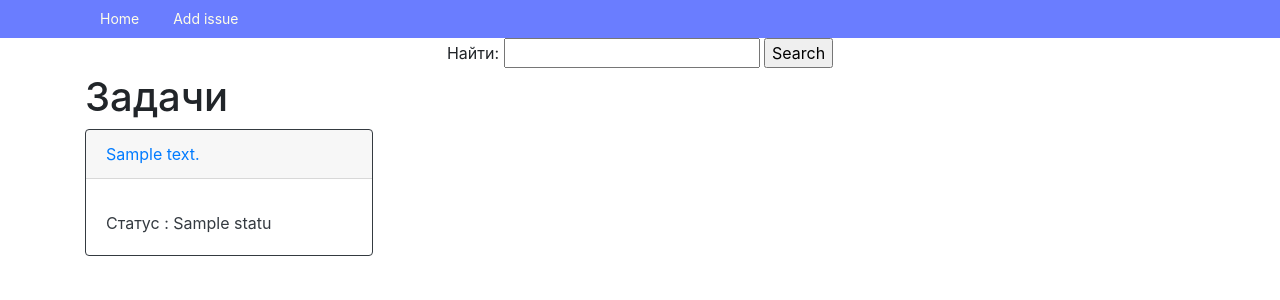
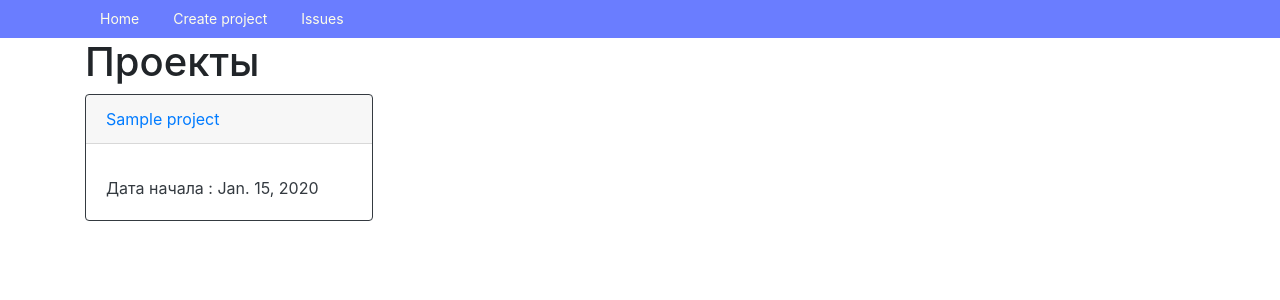
Before and after one commit to insanboss/hw_49, a Django app: page / in a window 1280 px wide. Shown: the top 300 px of the page. Run offline with Django 3.2, Linux system fonts and the light colour scheme; tables that the repository leaves empty hold one stand-in row (Sample ...); some libraries are stand-ins or nearby versions.

Commit message:
* views.py был раскидан на директорию views с созданием __init__.py * Тоже самое сделано с шаблонами * Добавлена новая модель Project * Реализован просмотр проектов * Создание проектов * Детальный просмотр проекта * Простите за такой большой коммит *_*

```diff
--- a/source/issue_tracker/urls.py
+++ b/source/issue_tracker/urls.py
@@ -16,13 +16,25 @@ Including another URLconf
 from django.contrib import admin
 from django.urls import path
 
-from tracker_app.views import Index, AddIssue, IssueView, IssueUpdate, IssueDelete
+from tracker_app.views import (
+    Index,
+    AddIssue,
+    IssueView,
+    IssueUpdate,
+    IssueDelete,
+    Index_projects,
+    Project_view,
+    Project_create,
+)
 
 urlpatterns = [
     path('admin/', admin.site.urls),
-    path('', Index.as_view(), name='index'),
-    path('issue/add/', AddIssue.as_view(), name='issue_add'),
+    path('issues', Index.as_view(), name='index'),
     path('issue/<int:pk>', IssueView.as_view(), name='issue_view'),
     path('issue/<int:pk>/update/', IssueUpdate.as_view(), name='issue_update'),
     path('issue/<int:pk>/delete/', IssueDelete.as_view(), name='issue_delete'),
+    path('', Index_projects.as_view(), name='index_projects'),
+    path('project/<int:pk>/', Project_view.as_view(), name='project_View'),
+    path('project/create/', Project_create.as_view(), name='project_create'),
+    path('project/<int:pk>/issue_create', AddIssue.as_view(), name='issue_create'),
 ]
--- a/source/tracker_app/forms.py
+++ b/source/tracker_app/forms.py
@@ -1,6 +1,6 @@
 from django import forms
 
-from tracker_app.models import Issue
+from tracker_app.models import Issue, Project
 
 
 class IssueForm(forms.ModelForm):
@@ -12,3 +12,10 @@ class IssueForm(forms.ModelForm):
 
 class SimpleSearchForm(forms.Form):
     search = forms.CharField(max_length=100, required=False, label="Найти")
+
+
+class ProjectForm(forms.ModelForm):
+
+    class Meta:
+        model = Project
+        fields = ['title', 'start_time', 'end_time', 'description']
--- a/source/tracker_app/models.py
+++ b/source/tracker_app/models.py
@@ -26,7 +26,7 @@ class Issue(BaseModel):
     status = models.ForeignKey('tracker_app.Status', on_delete=models.PROTECT, max_length=50, verbose_name='Статус')
     type = models.ManyToManyField('tracker_app.Type', related_name='issues', blank=True, verbose_name='Тип')
     project = models.ForeignKey('tracker_app.Project', related_name='project_issues', on_delete=models.CASCADE,
-                                verbose_name='Проект', default=1)
+                                verbose_name='Проект')
 
     class Meta:
         db_table = 'issues'
--- a/source/tracker_app/templates/base.html
+++ b/source/tracker_app/templates/base.html
@@ -15,7 +15,7 @@
     <nav style="position: static" class="navbar">
         <div class="container">
             <ul class="menu">
-                <li><a href="{% url 'index' %}">Home</a></li>
+                <li><a href="{% url 'index_projects' %}">Home</a></li>
                 {% block menu %}
 
                 {% endblock %}
--- a/source/tracker_app/templates/index.html
+++ b/source/tracker_app/templates/issues/index.html
@@ -1,9 +1,5 @@
 {% extends 'base.html' %}
-{% block menu %}
-    <li><a href="{% url 'issue_add' %}">Add issue</a></li>
 
-
-{% endblock %}
 
 
 {% block content %}
--- a/source/tracker_app/templates/issue_view.html
+++ b/source/tracker_app/templates/issues/issue_view.html
@@ -2,7 +2,6 @@
 
 
 {% block menu %}
-    <li><a href="{% url 'issue_add' %}">Add Product</a></li>
     <li><a href="{% url 'issue_update' issue.id %}">Update issue</a></li>
     <li><a href="{% url 'issue_delete' issue.id %}">Delete issue</a></li>
 
--- /dev/null
+++ b/source/tracker_app/templates/projects/index_projects.html
@@ -0,0 +1,27 @@
+{% extends 'base.html' %}
+{% block menu %}
+
+    <li><a href="{% url 'project_create' %}">Create project</a></li>
+    <li><a href="{% url 'index' %}">Issues</a></li>
+
+{% endblock %}
+
+
+{% block content %}
+    <div class=".bg-light">
+        <h1 class="main_title">Проекты</h1>
+
+        {% for project in projects %}
+            <div class="guest_card card border-dark mb-5" style="max-width: 18rem;">
+              <div class="card-header">
+                  <a href="{% url 'project_View' project.pk %}"><span>{{ project.title }}</span></a>
+              </div>
+              <div class="card-body text-dark">
+                <h5 class="card-title"></h5>
+                    <p class="card-text">Дата начала : {{ project.start_time }}</p>
+              </div>
+            </div>
+        {% endfor %}
+    </div>
+
+{% endblock %}
--- a/source/tracker_app/templates/issue_create.html
+++ b/source/tracker_app/templates/projects/project_create.html
@@ -1,10 +1,10 @@
 {% extends "base.html" %}
-{% block title %}Create product{% endblock %}
+{% block title %}Create project{% endblock %}
 
 {% block content %}
     <div>
-        <h1>Create issue</h1>
-        <form method="post" action="{% url "issue_add" %}">
+        <h1>Create project</h1>
+        <form method="post" action="{% url "project_create" %}">
             {% include "partial/form.html" with button_text="Create" %}
         </form>
     </div>
--- /dev/null
+++ b/source/tracker_app/views/__init__.py
@@ -0,0 +1,2 @@
+from .issues import *
+from .projects import *
--- a/source/tracker_app/views.py
+++ b/source/tracker_app/views/issues.py
@@ -1,5 +1,5 @@
 from django.shortcuts import render, redirect, get_object_or_404
-from django.views.generic import View, TemplateView, ListView
+from django.views.generic import TemplateView, ListView, CreateView
 
 # Create your views here.
 from tracker_app.forms import IssueForm, SimpleSearchForm
@@ -7,14 +7,9 @@ from tracker_app.models import Issue, Project
 from django.db.models import Q
 from django.utils.http import urlencode
 
-class Index_view(ListView):
-    template_name = 'index_projects.html'
-    context_object_name = 'projects'
-    model = Project
-    ordering = 'start_time'
 
 class Index(ListView):
-    template_name = 'index.html'
+    template_name = 'issues/index.html'
     context_object_name = 'issues'
     model = Issue
     ordering = ['-created_at']
@@ -51,29 +46,22 @@ class Index(ListView):
         return queryset
 
 
-class AddIssue(View):
+class AddIssue(CreateView):
+    model = Issue
+    template_name = 'issues/issue_create.html'
+    form_class = IssueForm
 
-    def get(self, request, **kwargs):
-        print(self.kwargs, request, kwargs)
-        form = IssueForm()
-        return render(request, 'issue_create.html', context={'form': form})
-
-    def post(self, request, **kwargs):
-        form = IssueForm(data=request.POST)
-        if form.is_valid():
-            issue = Issue.objects.create(
-                summary=form.cleaned_data.get('summary'),
-                description=form.cleaned_data.get('description'),
-                status=form.cleaned_data.get('status'),
-            )
-            issue.type.set(form.cleaned_data.get('type'))
-        else:
-            return render(request, 'issue_create.html', context={'form': form})
-        return redirect('issue_view', pk=issue.id)
+    def form_valid(self, form):
+        project = get_object_or_404(Project, pk=self.kwargs.get('pk'))
+        issue = form.save(commit=False)
+        issue.project = project
+        issue.save()
+        form.save_m2m()
+        return redirect('project_View', pk=project.pk)
 
 
 class IssueView(TemplateView):
-    template_name = 'issue_view.html'
+    template_name = 'issues/issue_view.html'
 
     def get_context_data(self, **kwargs):
         issue = get_object_or_404(Issue, pk=kwargs['pk'])
@@ -83,7 +71,7 @@ class IssueView(TemplateView):
 
 
 class IssueUpdate(TemplateView):
-    template_name = 'issue_update.html'
+    template_name = 'issues/issue_update.html'
 
     def get(self, request, **kwargs):
         print(self.kwargs, request, kwargs)
@@ -94,7 +82,7 @@ class IssueUpdate(TemplateView):
             'status': issue.status,
             'type': issue.type.all()
         })
-        return render(request, 'issue_update.html', context={'form': form, "id": issue.id})
+        return render(request, 'issues/issue_update.html', context={'form': form, "id": issue.id})
 
     def post(self, request, **kwargs):
         issue = get_object_or_404(Issue, pk=kwargs['pk'])
@@ -107,16 +95,16 @@ class IssueUpdate(TemplateView):
 
             issue.save()
         else:
-            return render(request, 'issue_update.html', context={'form': form, "id": issue.id})
+            return render(request, 'issues/issue_update.html', context={'form': form, "id": issue.id})
         return redirect('issue_view', pk=issue.id)
 
 
 class IssueDelete(TemplateView):
-    template_name = 'issue_delete.html'
+    template_name = 'issues/issue_delete.html'
 
     def get(self, request, **kwargs):
         issue = get_object_or_404(Issue, pk=kwargs.get("pk"))
-        return render(request, 'issue_delete.html', context={'issue': issue})
+        return render(request, 'issues/issue_delete.html', context={'issue': issue})
 
     def post(self, request, **kwargs):
         issue = get_object_or_404(Issue, pk=kwargs.get("pk"))
--- /dev/null
+++ b/source/tracker_app/views/projects.py
@@ -0,0 +1,26 @@
+from django.urls import reverse
+from django.views.generic import ListView, DetailView, CreateView
+from tracker_app.forms import ProjectForm
+from tracker_app.models import Project
+
+
+class Index_projects(ListView):
+    template_name = 'projects/index_projects.html'
+    context_object_name = 'projects'
+    model = Project
+    ordering = 'start_time'
+
+
+class Project_view(DetailView):
+    template_name = 'projects/project_view.html'
+    model = Project
+    context_object_name = 'project'
+
+
+class Project_create(CreateView):
+    template_name = 'projects/project_create.html'
+    model = Project
+    form_class = ProjectForm
+
+    def get_success_url(self):
+        return reverse('project_View', kwargs={'pk': self.object.pk})
```
Also changed, not shown: source/tracker_app/templates/issues/issue_create.html (added, +11 -0 lines), source/tracker_app/templates/projects/project_view.html (added, +45 -0 lines), source/tracker_app/migrations/0006_auto_20210331_1407.py (added), source/tracker_app/templates/issues/issue_delete.html (renamed from source/tracker_app/templates/issue_delete.html), source/tracker_app/templates/issues/issue_update.html (renamed from source/tracker_app/templates/issue_update.html).
